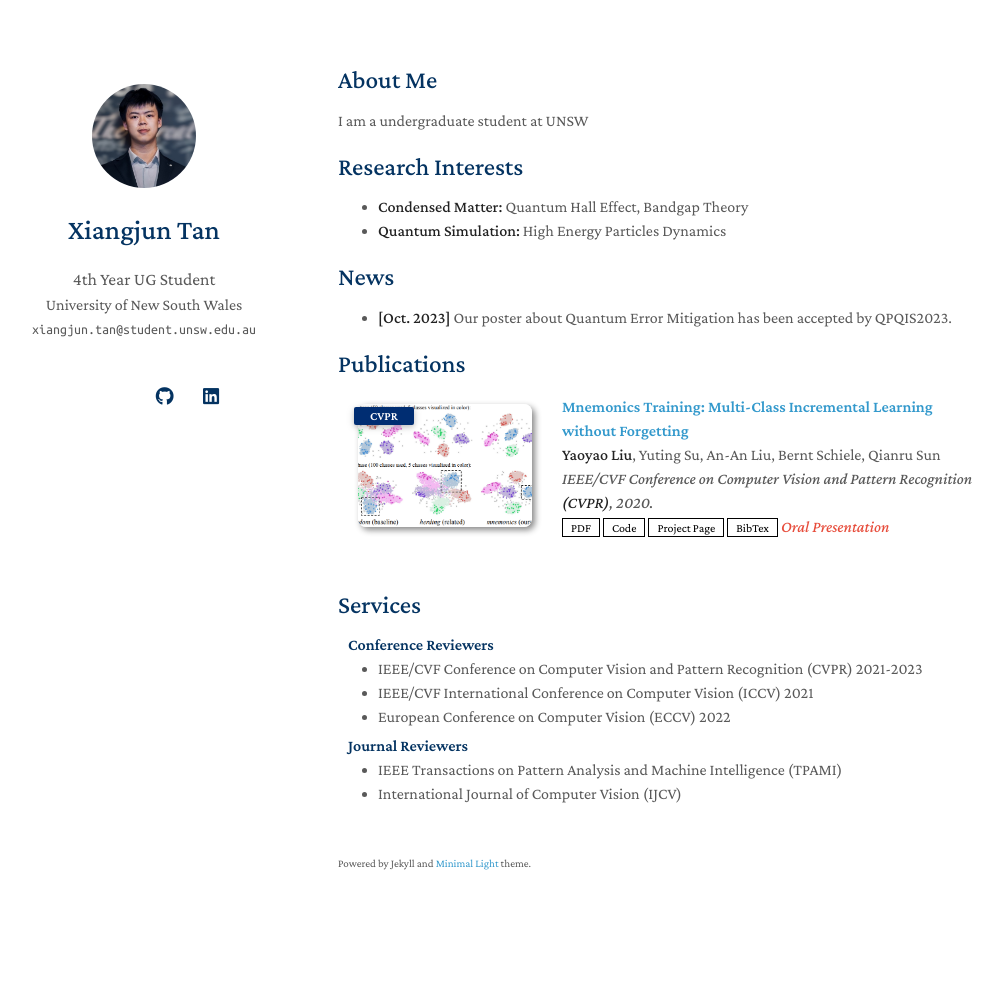
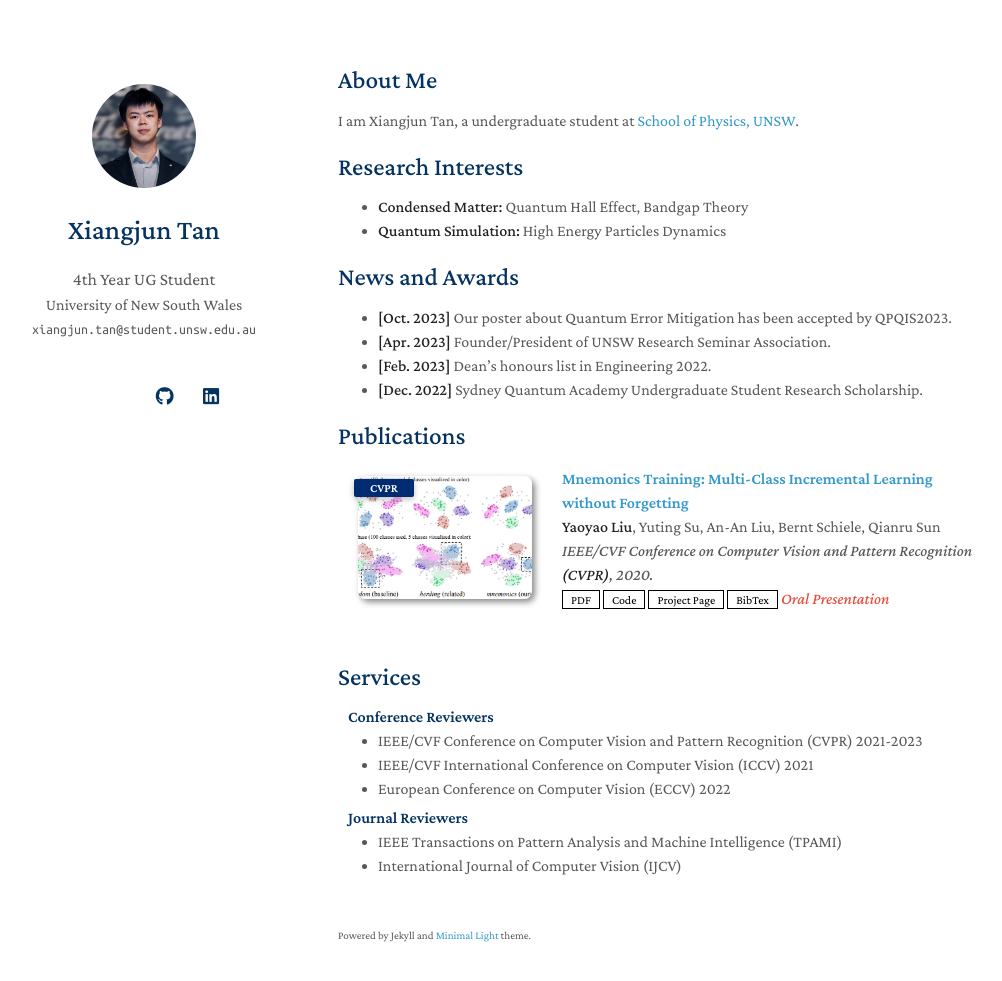
Before and after one commit to xiangjun-tan/xiangjun-tan.github.io, a Jekyll site: the page built from index.md, in a window 1280 px wide and 1016 px high. Shown: the top 981 px of the window, without its empty margins (132-1134 px from the left). Built offline with Jekyll 4.4.1, drawn with Linux system fonts in a browser that asks for light colours; nearby versions of some CDN libraries; a style sheet for code colours, icons or effects is not loaded; our own code applies the rules of GitHub Pages for plain Markdown files.

Commit message:
Update index.md

```diff
--- a/index.md
+++ b/index.md
@@ -4,16 +4,19 @@ layout: homepage
 
 ## About Me
 
-I am a undergraduate student at UNSW
+I am Xiangjun Tan, a undergraduate student at [School of Physics, UNSW]([https://github.com](https://www.unsw.edu.au/science/our-schools/physics)).
 
 ## Research Interests
 
 - **Condensed Matter:** Quantum Hall Effect, Bandgap Theory
 - **Quantum Simulation:** High Energy Particles Dynamics
 
-## News
+## News and Awards
 
 - **[Oct. 2023]** Our poster about Quantum Error Mitigation has been accepted by QPQIS2023.
+- **[Apr. 2023]** Founder/President of UNSW Research Seminar Association.
+- **[Feb. 2023]** Dean's honours list in Engineering 2022.
+- **[Dec. 2022]** Sydney Quantum Academy Undergraduate Student Research Scholarship.
 
 {% include_relative _includes/publications.md %}
 
```
